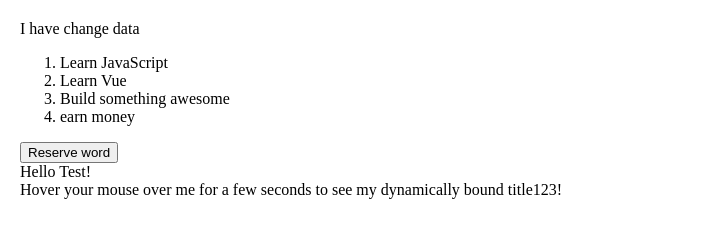
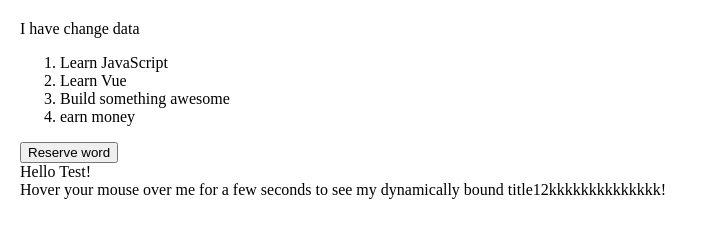
Before and after one commit to HomeRight/Vue, a plain HTML site: page index.html in a window 1280 px wide. Shown: the whole page, without its empty margins (0-708 px from the left). Drawn offline with nearby package versions, Linux system fonts and the light colour scheme.

Commit message:
update123

```diff
--- a/index.html
+++ b/index.html
@@ -27,7 +27,7 @@
     <div id="app-2">
         <span v-bind:title="message">
             Hover your mouse over me for a few seconds
-            to see my dynamically bound title123!
+            to see my dynamically bound title12kkkkkkkkkkkkkk!
         </span>
     </div>
 
```
